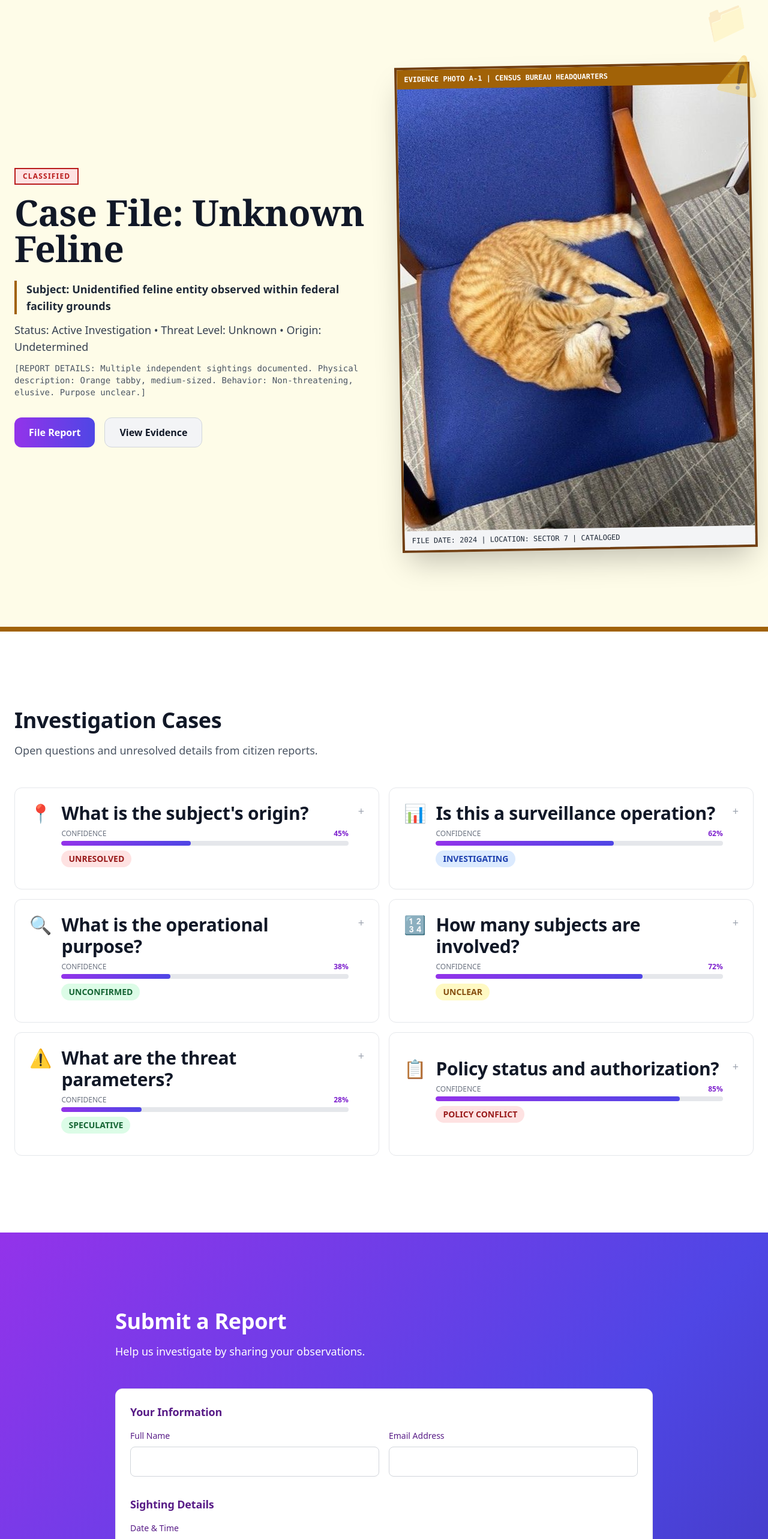
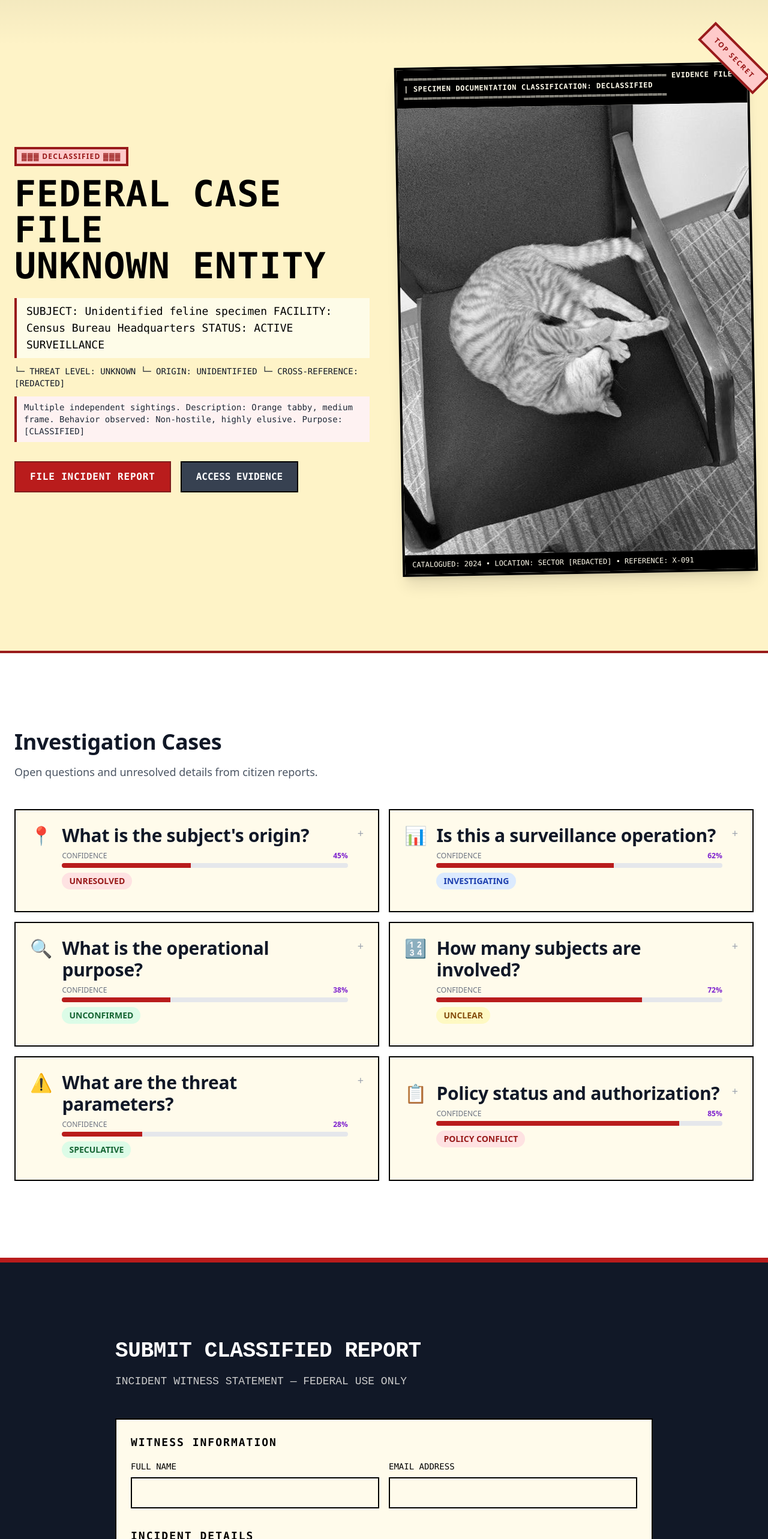
Before and after one commit to tjsclawbot-jpg/cat, a Next.js app: page / in a window 1280 px wide. Shown: the part 100-2666 px from the top of the page at 60% size. Built offline with nearby package versions, Linux system fonts and the light colour scheme.

Commit message:
Full redesign: Top secret declassified document aesthetic - remove all purple, add vintage document styling

```diff
--- a/app/globals.css
+++ b/app/globals.css
@@ -7,14 +7,14 @@ html {
 }
 
 body {
-  background-color: #f8f9fc;
-  color: #1f2937;
-  font-family: -apple-system, BlinkMacSystemFont, 'Segoe UI', 'Roboto', sans-serif;
+  background-color: #e8e8e0;
+  color: #2b2b2b;
+  font-family: 'Courier New', 'Courier', monospace;
   position: relative;
   overflow-x: hidden;
 }
 
-/* Subtle background pattern */
+/* Aged paper texture background */
 body::before {
   content: '';
   position: fixed;
@@ -22,8 +22,9 @@ body::before {
   left: 0;
   width: 100%;
   height: 100%;
-  background: radial-gradient(circle at 20% 50%, rgba(168, 85, 247, 0.03) 0%, transparent 50%),
-              radial-gradient(circle at 80% 80%, rgba(139, 92, 246, 0.03) 0%, transparent 50%);
+  background:
+    repeating-linear-gradient(90deg, transparent, transparent 2px, rgba(0,0,0,.03) 2px, rgba(0,0,0,.03) 4px),
+    repeating-linear-gradient(0deg, transparent, transparent 2px, rgba(0,0,0,.03) 2px, rgba(0,0,0,.03) 4px);
   pointer-events: none;
   z-index: 0;
 }
@@ -47,28 +48,29 @@ h3 { @apply text-2xl md:text-3xl; }
 
 /* Buttons */
 .btn-primary {
-  @apply px-6 py-3 bg-gradient-to-r from-purple-600 to-indigo-600 text-white rounded-xl font-semibold hover:from-purple-700 hover:to-indigo-700 transition-all duration-200 hover:shadow-lg;
+  @apply px-6 py-3 bg-red-700 text-white rounded-none font-bold hover:bg-red-800 transition-all duration-200 border-2 border-red-900 hover:shadow-lg;
 }
 
 .btn-secondary {
-  @apply px-6 py-3 bg-gray-100 text-gray-900 rounded-xl font-semibold hover:bg-gray-200 transition-all duration-200 border border-gray-300;
+  @apply px-6 py-3 bg-gray-700 text-white rounded-none font-bold hover:bg-gray-800 transition-all duration-200 border-2 border-black;
 }
 
 .btn-ghost {
-  @apply px-6 py-3 text-purple-600 font-semibold hover:text-purple-700 rounded-xl transition-all duration-200;
+  @apply px-6 py-3 text-red-700 font-bold hover:text-red-800 rounded-none transition-all duration-200;
 }
 
 /* Cards */
 .card {
-  @apply bg-white border border-gray-200 rounded-xl p-6 transition-all duration-300 hover:border-purple-200 hover:shadow-lg;
+  @apply bg-amber-50 border-2 border-black rounded-none p-6 transition-all duration-300 hover:shadow-xl;
 }
 
 .card-interactive {
-  @apply cursor-pointer bg-white border border-gray-200 rounded-xl p-6 transition-all duration-300 hover:border-purple-300 hover:shadow-lg;
+  @apply cursor-pointer bg-amber-50 border-2 border-black rounded-none p-6 transition-all duration-300 hover:shadow-xl;
 }
 
 .card-interactive:hover {
-  border-color: rgba(168, 85, 247, 0.3);
+  border-color: #000;
+  background-color: #faf6f0;
 }
 
 /* Section styling */
@@ -86,7 +88,7 @@ h3 { @apply text-2xl md:text-3xl; }
 
 /* Inputs */
 input, textarea, select {
-  @apply w-full px-4 py-3 bg-white border border-gray-300 rounded-lg text-gray-900 placeholder-gray-400 focus:outline-none focus:ring-2 focus:ring-purple-500 focus:border-transparent transition;
+  @apply w-full px-4 py-3 bg-amber-50 border-2 border-black rounded-none text-gray-900 placeholder-gray-600 focus:outline-none focus:ring-2 focus:ring-red-700 focus:border-transparent transition font-mono;
 }
 
 input::placeholder, textarea::placeholder {
@@ -150,5 +152,5 @@ input::placeholder, textarea::placeholder {
 
 /* Data visualization bars */
 .data-bar {
-  @apply bg-gradient-to-r from-purple-600 to-indigo-600 rounded-full transition-all duration-500;
+  @apply bg-red-700 rounded-none transition-all duration-500;
 }
--- a/src/components/Hero.tsx
+++ b/src/components/Hero.tsx
@@ -1,55 +1,64 @@
 export default function Hero() {
   return (
-    <section className="bg-yellow-50 px-6 py-20 md:py-32 relative overflow-hidden border-b-8 border-yellow-700">
-      {/* Classified folder aesthetic */}
-      <div className="absolute top-6 right-8 text-6xl opacity-20 transform -rotate-12">📁</div>
+    <section className="bg-amber-100 px-6 py-20 md:py-32 relative overflow-hidden border-b-4 border-red-800">
+      {/* Redacted lines effect */}
+      <div className="absolute top-0 left-0 right-0 h-24 bg-gradient-to-b from-black/5 to-transparent"></div>
 
       <div className="max-w-7xl mx-auto grid grid-cols-1 md:grid-cols-2 gap-12 items-center relative z-10">
         {/* Text Content */}
         <div>
-          <div className="inline-block mb-4 px-3 py-1 border-2 border-red-700 text-red-700 text-xs font-bold uppercase tracking-widest bg-red-100">
-            CLASSIFIED
+          <div className="inline-block mb-4 px-2 py-1 border-4 border-red-800 text-red-800 text-xs font-black uppercase tracking-widest bg-red-200">
+            ▓▓▓ DECLASSIFIED ▓▓▓
           </div>
 
-          <h2 className="text-5xl md:text-6xl font-bold mb-6 leading-tight text-gray-900 font-serif">
-            Case File: Unknown Feline
+          <h2 className="text-5xl md:text-6xl font-bold mb-6 leading-tight text-black font-mono" style={{ letterSpacing: '1px' }}>
+            FEDERAL CASE FILE
+            <br/>
+            UNKNOWN ENTITY
           </h2>
 
-          <p className="text-lg text-gray-800 mb-3 font-semibold border-l-4 border-yellow-700 pl-4">
-            Subject: Unidentified feline entity observed within federal facility grounds
+          <p className="text-lg text-black mb-3 font-mono border-l-4 border-red-800 pl-4 bg-yellow-50 px-3 py-2">
+            SUBJECT: Unidentified feline specimen
+            FACILITY: Census Bureau Headquarters
+            STATUS: ACTIVE SURVEILLANCE
           </p>
-          <p className="text-lg text-gray-700 mb-3">
-            Status: Active Investigation • Threat Level: Unknown • Origin: Undetermined
+          <p className="text-lg text-gray-900 mb-3 font-mono text-sm">
+            └─ THREAT LEVEL: UNKNOWN
+            └─ ORIGIN: UNIDENTIFIED
+            └─ CROSS-REFERENCE: [REDACTED]
           </p>
-          <p className="text-lg text-gray-600 mb-8 font-mono text-sm">
-            [REPORT DETAILS: Multiple independent sightings documented. Physical description: Orange tabby, medium-sized. Behavior: Non-threatening, elusive. Purpose unclear.]
+          <p className="text-sm text-gray-800 mb-8 font-mono bg-red-50 px-3 py-2 border-l-4 border-red-800">
+            Multiple independent sightings. Description: Orange tabby, medium frame. Behavior observed: Non-hostile, highly elusive. Purpose: [CLASSIFIED]
           </p>
 
           <div className="flex gap-4 flex-wrap">
-            <button className="btn-primary">File Report</button>
-            <button className="btn-secondary">View Evidence</button>
+            <button className="btn-primary font-mono tracking-wider">FILE INCIDENT REPORT</button>
+            <button className="btn-secondary font-mono">ACCESS EVIDENCE</button>
           </div>
         </div>
 
         {/* Cat Image with Evidence Aesthetic */}
         <div className="relative">
-          <div className="relative h-96 md:h-full rounded-none overflow-hidden border-4 border-yellow-900 bg-white shadow-2xl transform -rotate-1">
-            <div className="absolute top-0 left-0 right-0 bg-yellow-700 text-white px-3 py-2 text-xs font-mono font-bold">
-              EVIDENCE PHOTO A-1 | CENSUS BUREAU HEADQUARTERS
+          <div className="relative h-96 md:h-full rounded-none overflow-hidden border-4 border-black bg-amber-50 shadow-xl transform -rotate-1">
+            <div className="absolute top-0 left-0 right-0 bg-black text-amber-50 px-3 py-2 text-xs font-mono font-bold tracking-wider">
+              ════════════════════════════════════════════════════════
+              EVIDENCE FILE | SPECIMEN DOCUMENTATION
+              CLASSIFICATION: DECLASSIFIED
+              ════════════════════════════════════════════════════════
             </div>
             <img
               src="/census-cat.jpg"
               alt="Subject specimen - Unidentified feline"
-              className="w-full h-full object-cover mt-6"
+              className="w-full h-full object-cover mt-16 grayscale"
             />
-            <div className="absolute bottom-0 left-0 right-0 bg-gray-100 text-gray-800 px-3 py-2 text-xs font-mono">
-              FILE DATE: 2024 | LOCATION: SECTOR 7 | CATALOGED
+            <div className="absolute bottom-0 left-0 right-0 bg-black text-amber-50 px-3 py-2 text-xs font-mono">
+              CATALOGUED: 2024 • LOCATION: SECTOR [REDACTED] • REFERENCE: X-091
             </div>
           </div>
 
-          {/* Rotated stamp */}
-          <div className="absolute -top-4 -right-4 text-6xl transform rotate-12 opacity-30 pointer-events-none">
-            ⚠️
+          {/* Stamp effect */}
+          <div className="absolute -top-8 -right-8 border-4 border-red-800 px-4 py-2 transform rotate-45 bg-red-200" style={{ fontSize: '12px', fontWeight: 'bold', color: '#991b1b', letterSpacing: '2px' }}>
+            TOP SECRET
           </div>
         </div>
       </div>
--- a/src/components/SightingForm.tsx
+++ b/src/components/SightingForm.tsx
@@ -52,11 +52,11 @@ export default function SightingForm({ onNewSighting }: SightingFormProps) {
   }
 
   return (
-    <section id="report" className="px-6 py-20 md:py-32 bg-gradient-to-br from-purple-600 via-indigo-600 to-indigo-800">
+    <section id="report" className="px-6 py-20 md:py-32 bg-gray-900 border-t-8 border-b-8 border-red-700">
       <div className="max-w-4xl mx-auto">
         <div className="section-header">
-          <h2 className="section-title" style={{ color: 'white' }}>Submit a Report</h2>
-          <p className="section-subtitle" style={{ color: 'white' }}>Help us investigate by sharing your observations.</p>
+          <h2 className="section-title" style={{ color: 'white', fontFamily: 'Courier New, monospace' }}>SUBMIT CLASSIFIED REPORT</h2>
+          <p className="section-subtitle" style={{ color: '#ccc', fontFamily: 'Courier New, monospace' }}>INCIDENT WITNESS STATEMENT — FEDERAL USE ONLY</p>
         </div>
 
         {/* Thanks Modal */}
@@ -73,13 +73,13 @@ export default function SightingForm({ onNewSighting }: SightingFormProps) {
           </div>
         )}
 
-        <form onSubmit={handleSubmit} className="card bg-white/95 backdrop-blur-sm">
+        <form onSubmit={handleSubmit} className="card bg-amber-100 border-4 border-black">
           {/* Your Information */}
           <div className="mb-8">
-            <h3 className="text-lg font-bold text-purple-900 mb-4">Your Information</h3>
+            <h3 className="text-lg font-bold text-black mb-4 font-mono" style={{ letterSpacing: '2px' }}>WITNESS INFORMATION</h3>
             <div className="grid grid-cols-1 md:grid-cols-2 gap-4">
               <div>
-                <label className="block text-sm font-medium text-purple-900 mb-2">Full Name</label>
+                <label className="block text-sm font-medium text-black mb-2 font-mono">FULL NAME</label>
                 <input
                   type="text"
                   name="name"
@@ -89,7 +89,7 @@ export default function SightingForm({ onNewSighting }: SightingFormProps) {
                 />
               </div>
               <div>
-                <label className="block text-sm font-medium text-purple-900 mb-2">Email Address</label>
+                <label className="block text-sm font-medium text-black mb-2 font-mono">EMAIL ADDRESS</label>
                 <input
                   type="email"
                   name="email"
@@ -102,11 +102,11 @@ export default function SightingForm({ onNewSighting }: SightingFormProps) {
           </div>
 
           {/* Sighting Details */}
-          <div className="mb-8 pb-8 border-b border-purple-100">
-            <h3 className="text-lg font-bold text-purple-900 mb-4">Sighting Details</h3>
+          <div className="mb-8 pb-8 border-b-2 border-black">
+            <h3 className="text-lg font-bold text-black mb-4 font-mono" style={{ letterSpacing: '2px' }}>INCIDENT DETAILS</h3>
 
             <div className="mb-4">
-              <label className="block text-sm font-medium text-purple-900 mb-2">Date & Time</label>
+              <label className="block text-sm font-medium text-black mb-2 font-mono">DATE & TIME OF OBSERVATION</label>
               <input
                 type="datetime-local"
                 name="date"
@@ -118,13 +118,13 @@ export default function SightingForm({ onNewSighting }: SightingFormProps) {
 
             <div className="grid grid-cols-1 md:grid-cols-3 gap-4 mb-4">
               <div>
-                <label className="block text-sm font-medium text-purple-900 mb-2">Floor</label>
+                <label className="block text-sm font-medium text-black mb-2 font-mono">FLOOR</label>
                 <select name="floor" value={formData.floor} onChange={handleChange}>
                   {[1, 2, 3, 4, 5, 6].map(f => <option key={f} value={f}>Floor {f}</option>)}
                 </select>
               </div>
               <div>
-                <label className="block text-sm font-medium text-purple-900 mb-2">Wing/Section</label>
+                <label className="block text-sm font-medium text-black mb-2 font-mono">WING/SECTOR</label>
                 <select name="wing" value={formData.wing} onChange={handleChange}>
                   <option>North</option>
                   <option>South</option>
@@ -134,7 +134,7 @@ export default function SightingForm({ onNewSighting }: SightingFormProps) {
                 </select>
               </div>
               <div>
-                <label className="block text-sm font-medium text-purple-900 mb-2">Specific Location</label>
+                <label className="block text-sm font-medium text-black mb-2 font-mono">SPECIFIC LOCATION</label>
                 <input
                   type="text"
                   name="location"
@@ -146,7 +146,7 @@ export default function SightingForm({ onNewSighting }: SightingFormProps) {
             </div>
 
             <div className="mb-4">
-              <label className="block text-sm font-medium text-purple-900 mb-2">Cat Description</label>
+              <label className="block text-sm font-medium text-black mb-2 font-mono">SUBJECT DESCRIPTION & APPEARANCE</label>
               <textarea
                 name="description"
                 value={formData.description}
@@ -158,7 +158,7 @@ export default function SightingForm({ onNewSighting }: SightingFormProps) {
             </div>
 
             <div className="mb-4">
-              <label className="block text-sm font-medium text-purple-900 mb-2">Number of Cats Observed</label>
+              <label className="block text-sm font-medium text-black mb-2 font-mono">NUMBER OF SUBJECTS OBSERVED</label>
               <select name="catCount" value={formData.catCount} onChange={handleChange}>
                 <option value="1">1 cat</option>
                 <option value="2">2 cats</option>
@@ -168,7 +168,7 @@ export default function SightingForm({ onNewSighting }: SightingFormProps) {
             </div>
 
             <div className="mb-4">
-              <label className="block text-sm font-medium text-purple-900 mb-2">Photo (URL)</label>
+              <label className="block text-sm font-medium text-black mb-2 font-mono">EVIDENCE PHOTO (URL)</label>
               <input
                 type="url"
                 name="photoUrl"
@@ -181,7 +181,7 @@ export default function SightingForm({ onNewSighting }: SightingFormProps) {
 
           {/* Additional Analysis */}
           <div className="mb-8">
-            <label className="block text-sm font-medium text-purple-900 mb-2">Additional Notes</label>
+            <label className="block text-sm font-medium text-black mb-2 font-mono">INVESTIGATOR NOTES & ANALYSIS</label>
             <textarea
               name="additionalNotes"
               value={formData.additionalNotes}
```
